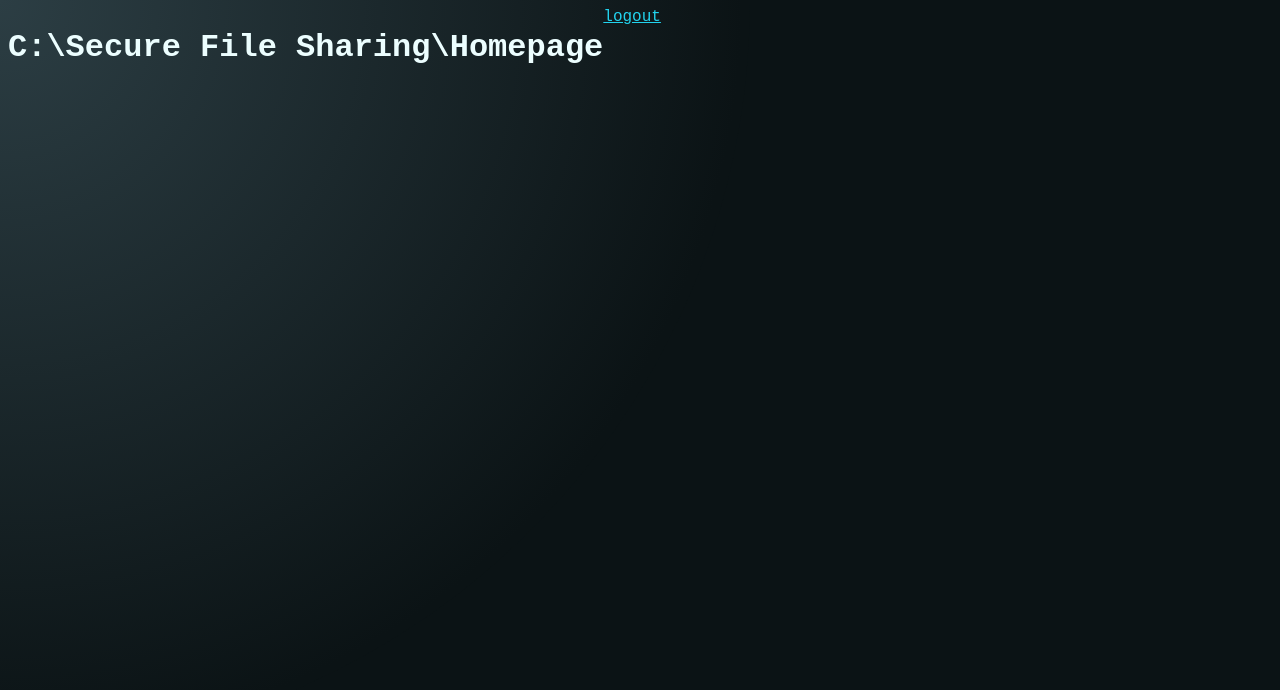
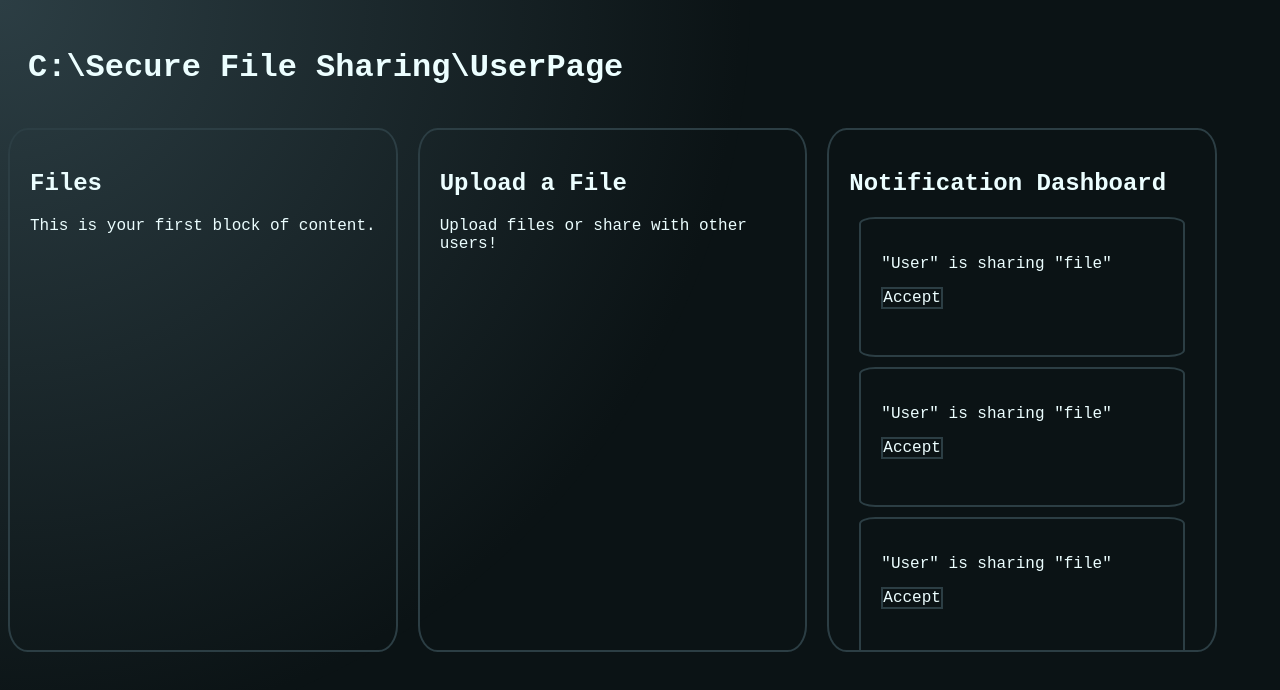
Before and after one commit to DyllanBaker246/CPSC-454-Group-Project, a plain HTML site: page src/frontend/userPage.html in a window 1280 px wide. Drawn offline with Linux system fonts and the light colour scheme.

Commit message:
formatted user portal page

```diff
--- a/src/frontend/style.css
+++ b/src/frontend/style.css
@@ -100,3 +100,61 @@ input[type="text"]:focus {
   outline: none; /* Removes default browser outline */
   background-color: transparent;
 }
+
+/* Turns the wrapper into a horizontal row container */
+.container {
+  display: flex;
+  gap: 20px; /* Adds space between your three boxes */
+  width: 100%; /* Spans the full width of the screen */
+}
+
+/* Forces each content box to share space equally */
+.content-body {
+  flex: 1; /* Gives each item identical, flexible width */
+  height: 60vh;
+  padding: 20px;
+  background-color: transparent;
+  border: 2px solid var(--border);
+  border-radius: 5%;
+  overflow-y: auto;
+}
+
+.content-body:hover{
+    background-color: var(--highlight);
+}
+
+.content-body::-webkit-scrollbar {
+    width: 5px;
+}
+
+.content-body::-webkit-scrollbar-track{
+    background: transparent;
+}
+
+.content-body::-webkit-scrollbar-thumb{
+    background: #888;
+    border-radius: 5px;
+}
+
+/* Styling for the title spanning the full width */
+.title-box {
+  width: 100%;
+  /* height: 10%; */
+  text-align: left; /* Centers your text */
+  /* margin-bottom: 30px; Pushes the columns down slightly */
+  padding: 20px;
+  background-color: transparent;
+}
+
+.notification-card{
+    height: 20%;
+  padding: 20px;
+  background-color: transparent;
+  border: 2px solid var(--border);
+  border-radius: 5%;
+  margin: 10px;
+}
+
+.notification-card:hover{
+    border-color: var(--primary-accent);
+}
--- a/src/frontend/userPage.html
+++ b/src/frontend/userPage.html
@@ -10,9 +10,42 @@
 </head>
 <body>
     <div id="mouse-effect"></div>
+    <div class="page-wrapper">
+    <div class="title-box">
+        <h1>C:\Secure File Sharing\UserPage</h1>
+    </div>
 
-    <h1>C:\Secure File Sharing\Homepage</h1>
-    <a href="index.html" class="nav-link">logout</a>
+    <!-- <a href="index.html" class="nav-link">logout</a> -->
+
+    <div class="container">
+  <div class="content-body">
+    <h2>Files</h2>
+    <p>This is your first block of content.</p>
+  </div>
+
+  <div class="content-body">
+    <h2>Upload a File</h2>
+    <p>Upload files or share with other users!</p>
+  </div>
+
+  <div class="content-body">
+    <h2>Notification Dashboard</h2>
+        <div class="notification-card">
+            <p>"User" is sharing "file"</p>
+            <botton onclick="" class="login-button">Accept</botton>
+        </div>
+        <div class="notification-card">
+            <p>"User" is sharing "file"</p>
+            <botton onclick="" class="login-button">Accept</botton>
+        </div>
+        <div class="notification-card">
+            <p>"User" is sharing "file"</p>
+            <botton onclick="" class="login-button">Accept</botton>
+        </div>
+  </div>
+</div>
+</div>
+
     <!-- JavaScript -->
     <script src="mouseEffect.js"></script>
 </body>
```
Also changed, not shown: src/frontend/homePage.html (added, +19 -0 lines).
